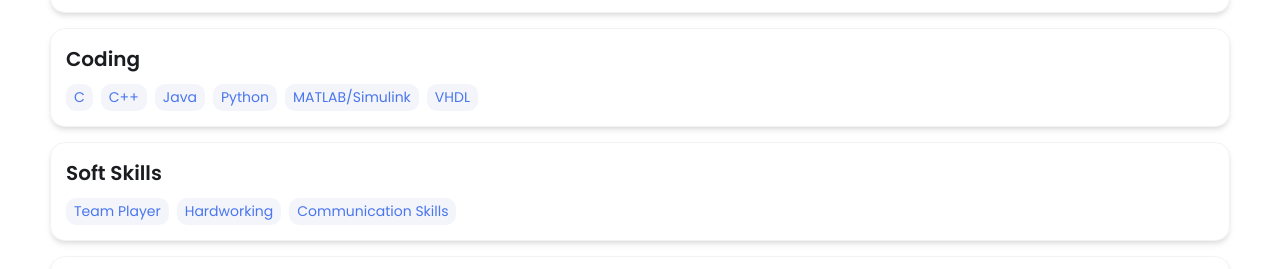
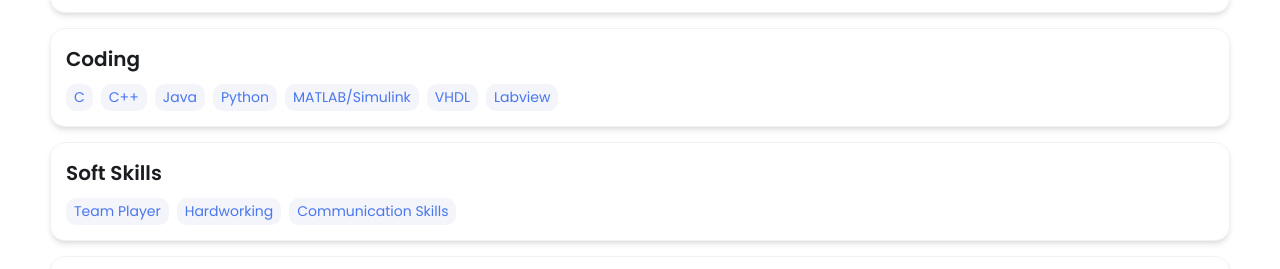
Before and after one commit to christiandispigna/christiandispigna.github.io, a Jekyll site: the page built from index.html, in a window 1280 px wide and 900 px high, scrolled down 1605 px. Shown: the part 173-442 px from the top of the window. Built offline with Jekyll 4.4.1, drawn with Linux system fonts in a browser that asks for light colours.

Commit message:
added a skill

```diff
--- a/_config.yml
+++ b/_config.yml
@@ -57,6 +57,7 @@ skills:
     - Python
     - MATLAB/Simulink
     - VHDL
+    - Labview
   - category: Soft Skills
     tools:
     - Team Player
```
